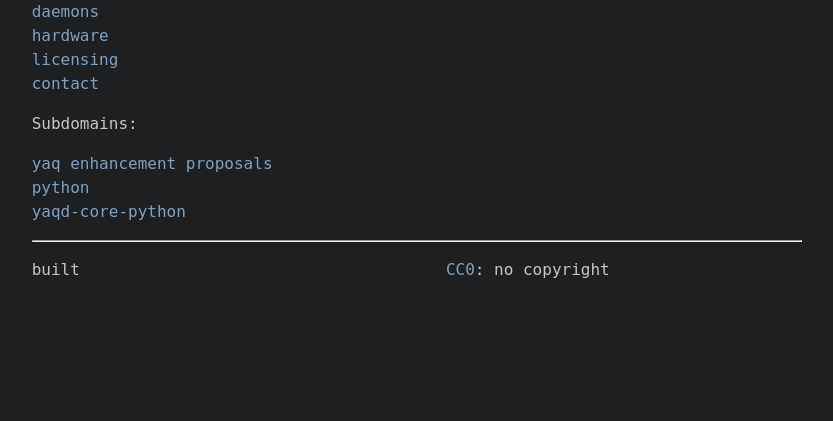
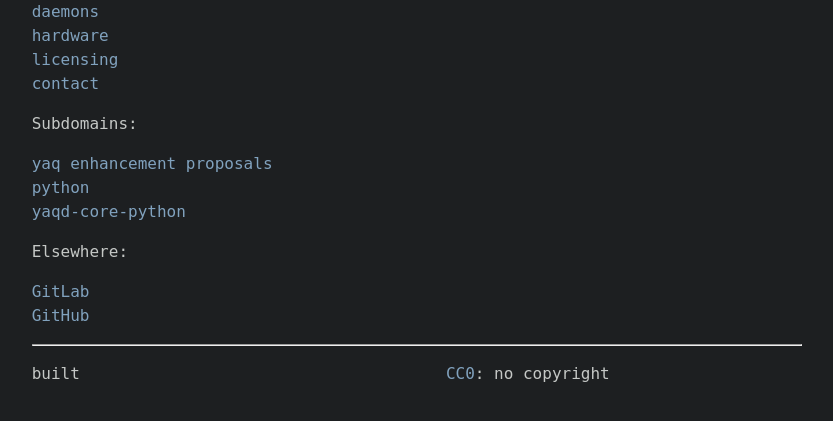
Before and after one commit to yaq-project/yaq-fyi, a Python web app: template templates/index.html in a window 1280 px wide. Shown: the part 239-660 px from the top of the page, without its empty margins (223-1056 px from the left). Run offline with Jinja, Linux system fonts and the light colour scheme; the template is opened without the code that fills it, so the values that code supplies are empty.

Commit message:
add links to git servers

```diff
--- a/templates/contact.html
+++ b/templates/contact.html
@@ -11,6 +11,7 @@ We would love to hear from you!
 It's typically best to start by opening an issue on <a href="https://gitlab.com/yaq/yaq-fyi/-/issues">yaq-fyi</a>.
 We treat this issue tracker as a general forum, so please do not hesitate to open an issue for any reason!
 We will redirect you if necessary.
+You can also email Blaise if you wish to receive regular update emails.
 </p>
 
 <p>
--- a/templates/index.html
+++ b/templates/index.html
@@ -28,4 +28,13 @@ Subdomains:
 <a href="https://yaqd-core-python.yaq.fyi">yaqd-core-python</a> </br>
 </p>
 
+<p>
+Elsewhere:
+</p>
+
+<p>
+<a href="https://gitlab.com/yaq">GitLab</a> </br>
+<a href="https://github.com/yaq-project">GitHub</a> </br>
+</p>
+
 {% include "footer.html" %}
```
